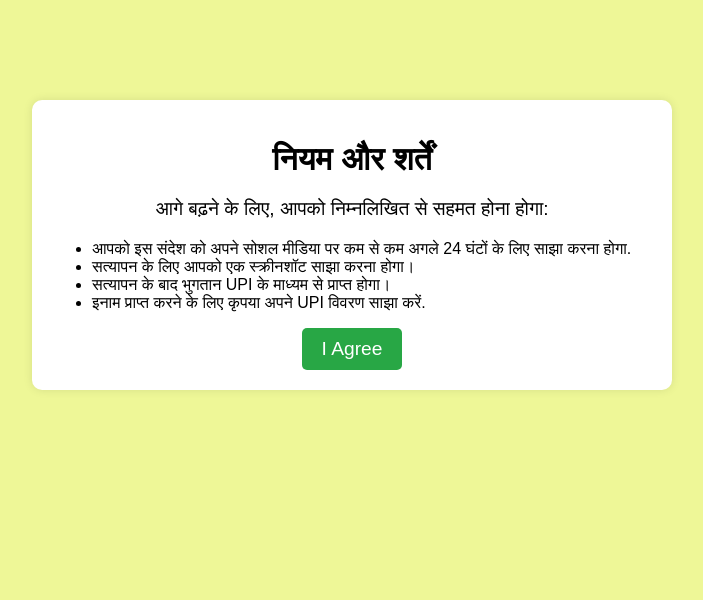
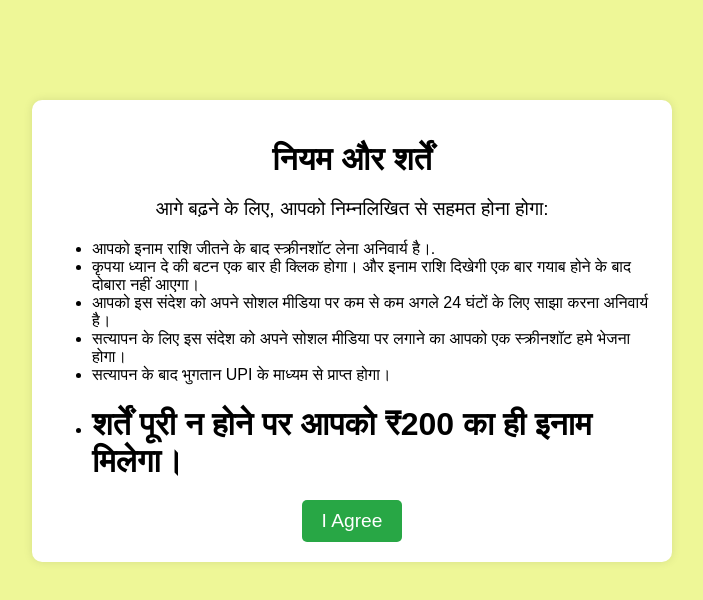
Before and after one commit to bskcs/Win-Prize, a plain HTML site: page index.html in a window 1280 px wide. Shown: the whole page, without its empty margins (288-991 px from the left). Drawn offline with nearby package versions, Linux system fonts and the light colour scheme.

Commit message:
Update index.html

```diff
--- a/index.html
+++ b/index.html
@@ -169,10 +169,12 @@
         <h1>नियम और शर्तें</h1>
         <p>आगे बढ़ने के लिए, आपको निम्नलिखित से सहमत होना होगा:</p>
         <ul style="text-align: left;">
-            <li>आपको इस संदेश को अपने सोशल मीडिया पर कम से कम अगले 24 घंटों के लिए साझा करना होगा.</li>
-            <li>सत्यापन के लिए आपको एक स्क्रीनशॉट साझा करना होगा।</li>
+            <li>आपको इनाम राशि जीतने के बाद स्क्रीनशॉट लेना अनिवार्य है।.</li>
+            <li>कृपया ध्यान दे की बटन एक बार ही क्लिक होगा। और इनाम राशि दिखेगी एक बार गयाब होने के बाद दोबारा नहीं आएगा।</li>
+            <li>आपको इस संदेश को अपने सोशल मीडिया पर कम से कम अगले 24 घंटों के लिए साझा करना अनिवार्य है। </li>
+            <li>सत्यापन के लिए इस संदेश को अपने सोशल मीडिया पर लगाने का आपको एक स्क्रीनशॉट हमे भेजना होगा।</li>
             <li>सत्यापन के बाद भुगतान UPI के माध्यम से प्राप्त होगा।</li>
-            <li>इनाम प्राप्त करने के लिए कृपया अपने UPI विवरण साझा करें.</li>
+            <li><h1>शर्तें पूरी न होने पर आपको ₹200 का ही इनाम मिलेगा।<h/1></li>
         </ul>
         <button id="agreeButton">I Agree</button>
     </div>
```
